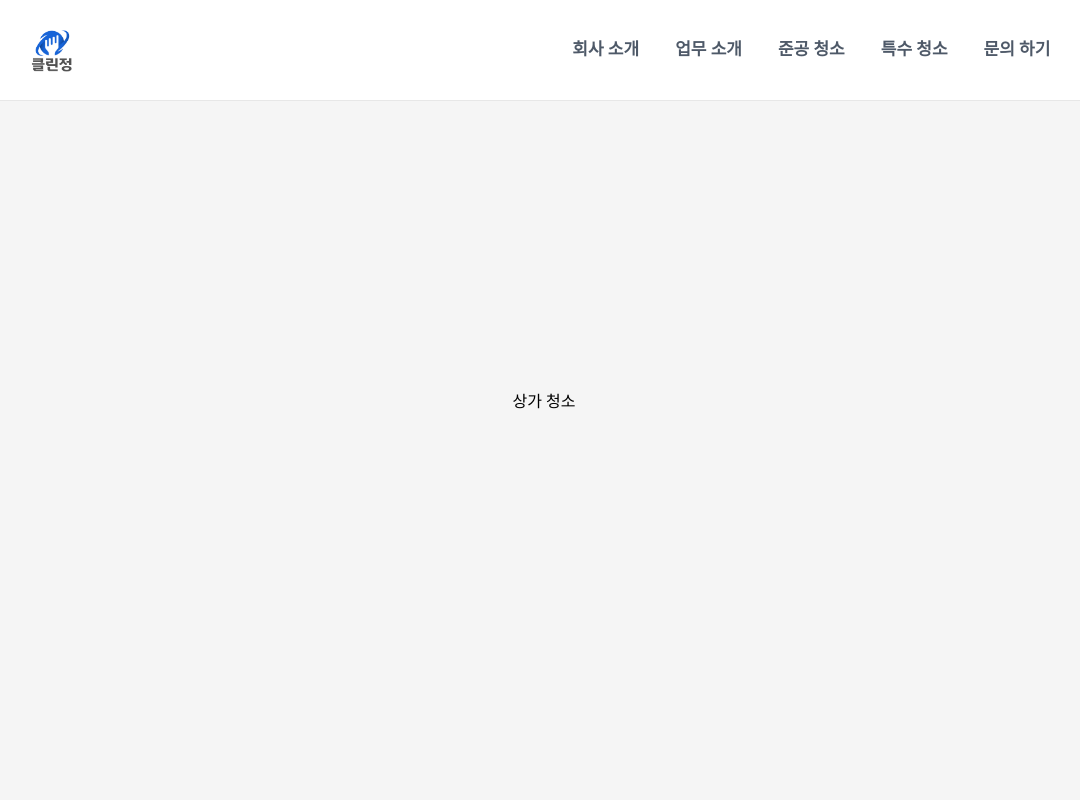
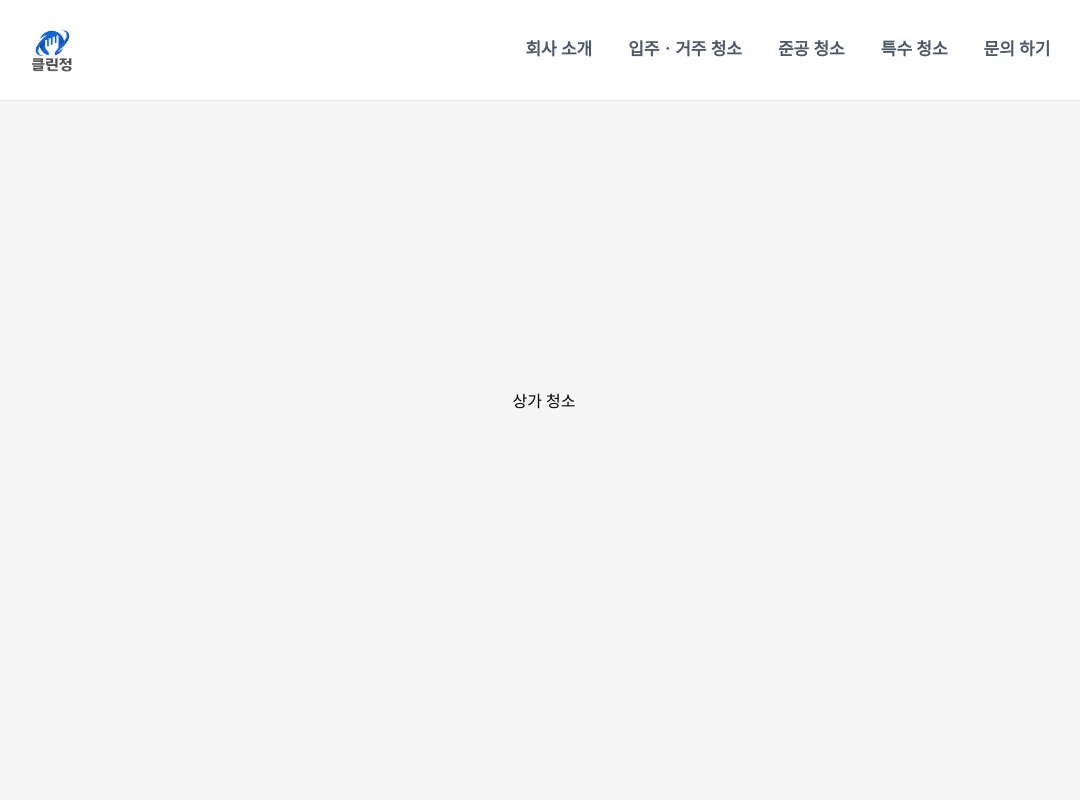
Before and after one commit to BaekSeoungJae/cleanjeong, a React (Create React App) app: page /shop in a window 1280 px wide. Shown: the top 800 px of the page, without its empty margins (96-1176 px from the left). Built offline with nearby package versions, Linux system fonts and the light colour scheme; a web font is replaced by a local one.

Commit message:
살짝 수정

```diff
--- a/src/pages/Header.jsx
+++ b/src/pages/Header.jsx
@@ -177,7 +177,7 @@ const Header = ({ isOpen, setMenuOpen }) => {
             </MenuBox>
             <MenuBox>
               <MenuName to="/houseclean" onClick={() => setMenuOpen(false)}>
-                업무 소개
+                입주ㆍ거주 청소
               </MenuName>
             </MenuBox>
             <MenuBox>
--- a/src/pages/PageOne.jsx
+++ b/src/pages/PageOne.jsx
@@ -12,7 +12,7 @@ const Container = styled.div`
   align-items: center;
   justify-content: center;
   background-color: #ffffff;
-  margin-bottom: 100px;
+  margin-bottom: 30px;
 `;
 
 const ImageBox = styled.div`
```
